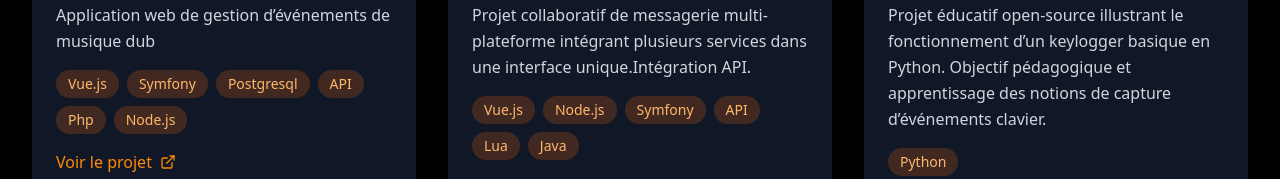
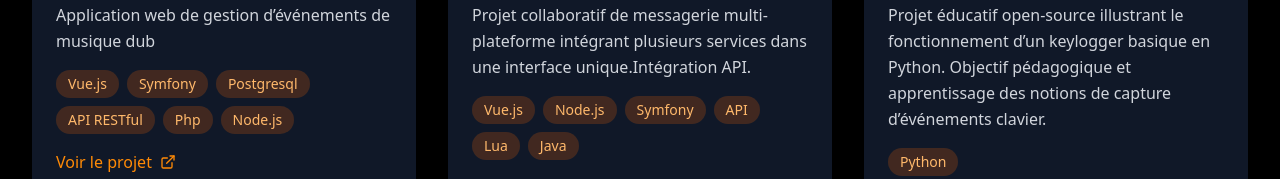
Before and after one commit to dadal560/portfolio-react, a React (Vite) app in the folder frontend/: page / in a window 1280 px wide. Shown: the part 1989-2168 px from the top of the page. Built offline with nearby package versions, Linux system fonts and the light colour scheme.

Commit message:
modification sur les animations

```diff
--- a/frontend/src/Portfolio.tsx
+++ b/frontend/src/Portfolio.tsx
@@ -71,7 +71,7 @@ const Portfolio = () => {
   {
     title: "Application web ScoopDub",
     description: "Application web de gestion d’événements de musique dub",
-    tech: ["Vue.js", "Symfony", "Postgresql", "API", "Php", "Node.js"],
+    tech: ["Vue.js", "Symfony", "Postgresql", "API RESTful", "Php", "Node.js"],
     image: "https://images.unsplash.com/photo-1506157786151-b8491531f063?w=600&h=400&fit=crop",
     link: "https://github.com/dadal560/scoop-dub-symfony-vue"
   },
@@ -125,7 +125,7 @@ const Portfolio = () => {
         <div
           className="absolute inset-0 opacity-30"
           style={{
-            background: `radial-gradient(circle at ${mousePosition.x/window.innerWidth*100}% ${mousePosition.y/window.innerHeight*100}%, rgba(255,165,0,0.3) 0%, transparent 50%)`,
+            background: `radial-gradient(circle at ${mousePosition.x/window.innerWidth*100}% ${mousePosition.y/window.innerHeight*100}%, rgba(0, 0, 0, 0.63) 0%, transparent 50%)`,
             filter: 'blur(100px)'
           }}
         />
@@ -216,7 +216,9 @@ const Portfolio = () => {
           </h2>
 
           {/* Ligne décorative animée */}
+          {animationsEnabled &&
           <div className="w-32 h-1 bg-gradient-to-r from-orange-400 to-red-500 mx-auto mb-8 animate-pulse" />
+          }
 
           <p className="text-lg md:text-xl max-w-2xl mx-auto mb-12 text-gray-400 leading-relaxed animate-fadeInUp" style={{ animationDelay: '1s' }}>
             Tout acte de création est d'abord un acte de destruction.
```
